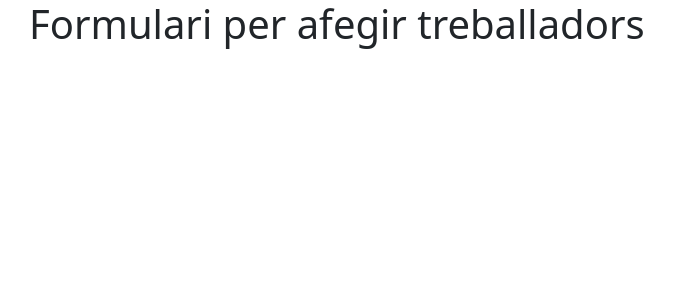
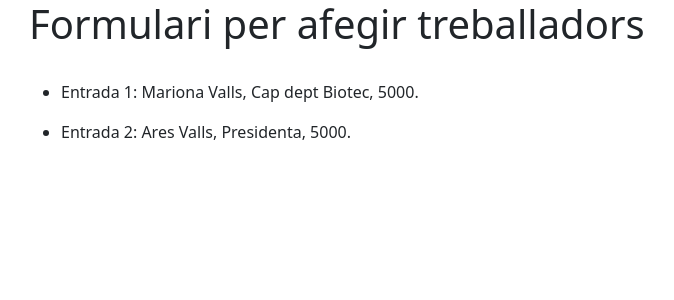
Before and after one commit to jaumevc/angular-pindoles, an Angular app in the folder treballadors-app/: page / in a window 1280 px wide. Shown: the top 300 px of the page, without its empty margins (53-727 px from the left). Built offline with nearby package versions, Linux system fonts and the light colour scheme.

Commit message:
video 16 practica resum, formulari treballadors

```diff
--- a/treballadors-app/src/app/app.component.html
+++ b/treballadors-app/src/app/app.component.html
@@ -1,3 +1,15 @@
 <div class="container">
   <h1>{{title}}</h1>
+  <br/>
+  <div class="row">
+    <div class="col">
+      <div *ngFor="let empleat of treballadors; let i=index">
+        <ul>
+          <li>
+            Entrada {{i+1}}: {{empleat.nom}} {{empleat.cognom}}, {{empleat.carrec}}, {{empleat.sou}}.
+          </li>
+        </ul>
+      </div>
+    </div>
+  </div>
 </div>
--- a/treballadors-app/src/app/app.component.ts
+++ b/treballadors-app/src/app/app.component.ts
@@ -1,4 +1,5 @@
 import { Component } from '@angular/core';
+import { Treballador } from './treballador.model';
 
 @Component({
   selector: 'app-root',
@@ -7,4 +8,10 @@ import { Component } from '@angular/core';
 })
 export class AppComponent {
   title = 'Formulari per afegir treballadors';
+
+  treballadors:Treballador[]=[
+    new Treballador("Mariona", "Valls", "Cap dept Biotec", 5000),
+    new Treballador("Ares", "Valls", "Presidenta", 5000)
+  ];
+
 }
--- /dev/null
+++ b/treballadors-app/src/app/treballador.model.ts
@@ -0,0 +1,15 @@
+export class Treballador{
+
+    nom:string="";
+    cognom:string="";
+    carrec:string="";
+    sou:number=0;
+
+    constructor(nom:string,cognom:string,carrec:string,sou:number){
+        this.nom = nom;
+        this.cognom = cognom;
+        this.carrec = carrec;
+        this.sou = sou;
+    }
+
+}
```
